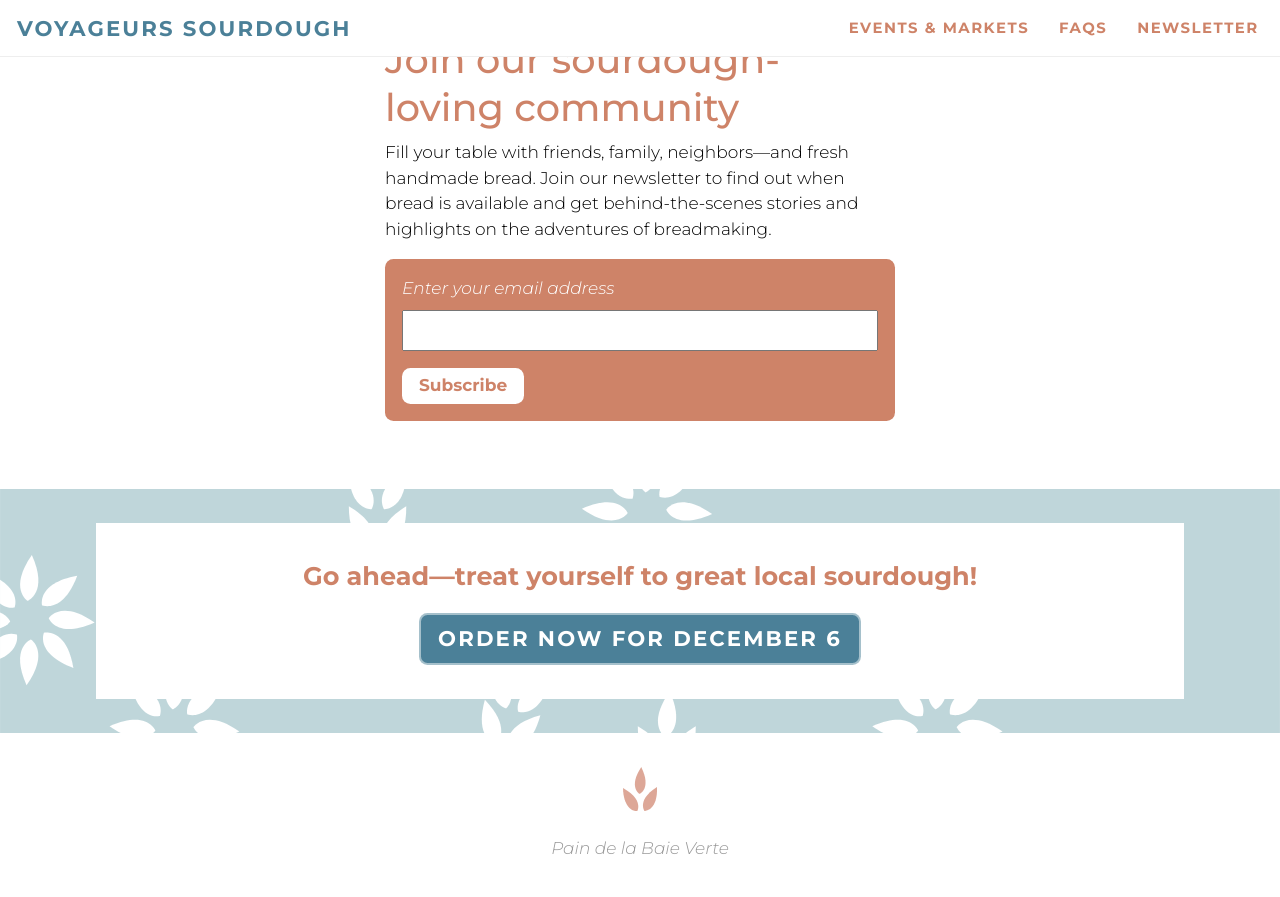
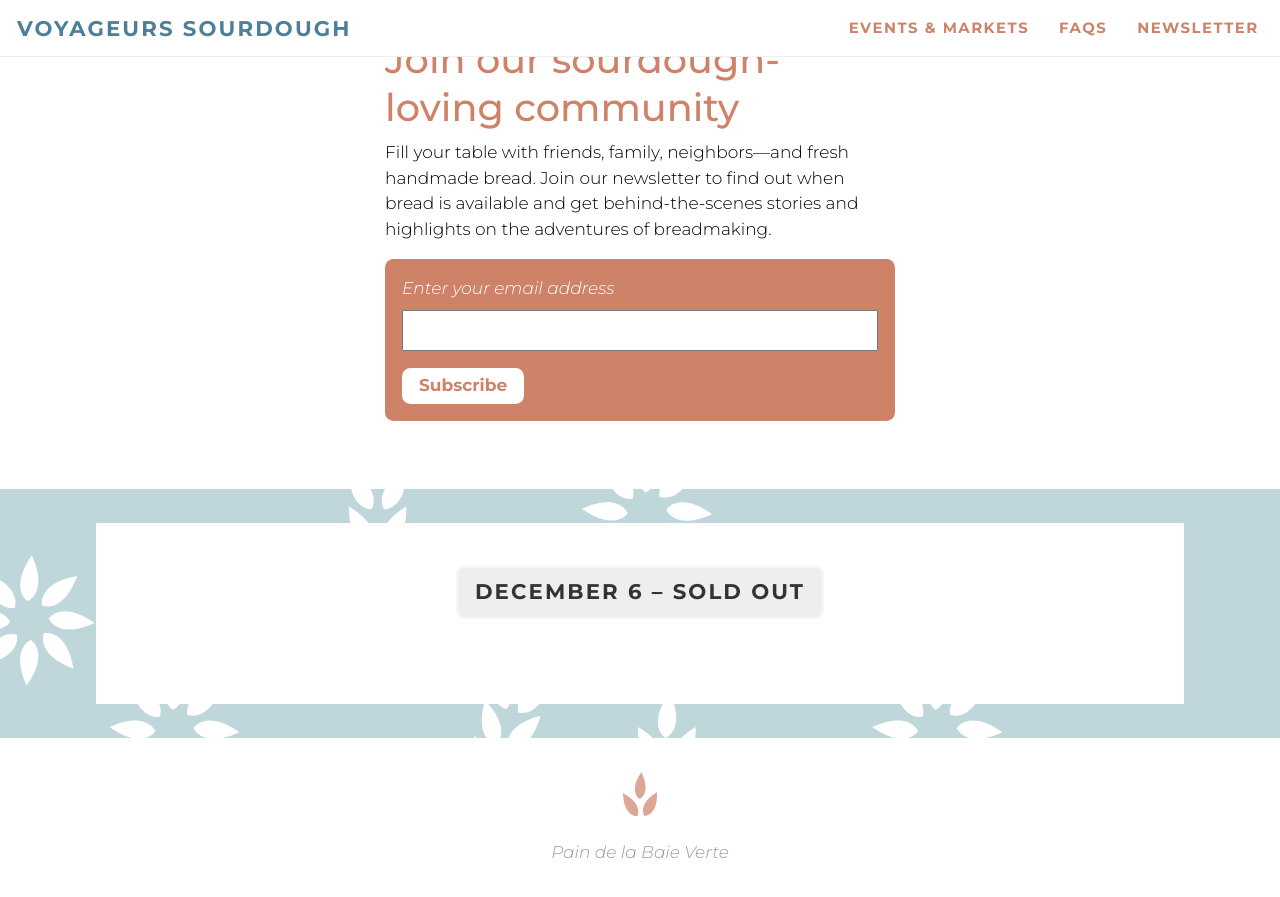
Before and after one commit to kmcgillivray/voyageurs, a Jekyll site: the page built from index.html, in a window 1280 px wide and 900 px high, scrolled down 3054 px. Shown: the top 897 px of the window. Built offline with Jekyll 4.4.1, drawn with Linux system fonts in a browser that asks for light colours; nearby versions of some CDN libraries.

Commit message:
Update call to action link

```diff
--- a/_includes/call-to-action.html
+++ b/_includes/call-to-action.html
@@ -1,6 +1,11 @@
 <section class="pa3 pa4-ns mt4 bg-top cover" style="background-image: url(/images/background-pattern.svg);">
   <div class="pa4 mw8 center bg-white tc">
-    <h2 class="mt0 crema">Go ahead—treat yourself to great local sourdough!</h2>
-    <a href="{{ site.orderLink }}" target="_blank" class="dib link bg-sky white ba bw1 b--white-50 f5 f4-l mt2 ph3 pv2 br3 b dim ttu tracked">Order now for {{ site.deliveryDate }}</a>
+    {% if site.soldOut %}
+      <span target="_blank" class="dib link bg-light-gray dark-gray ba bw1 b--white-50 f4 mt2 ph3 pv2 br3 b dim ttu tracked">{{ site.deliveryDate }} – sold out</span>
+      <p class="mt2 white">Please check back soon for our next order day!</p>
+    {% else %}
+      <h2 class="mt0 crema">Go ahead—treat yourself to great local sourdough!</h2>
+      <a href="{{ site.orderLink }}" target="_blank" class="dib link bg-sky white ba bw1 b--white-50 f5 f4-l mt2 ph3 pv2 br3 b dim ttu tracked">Order now for {{ site.deliveryDate }}</a>
+    {% endif %}
   </div>
 </section>
```
